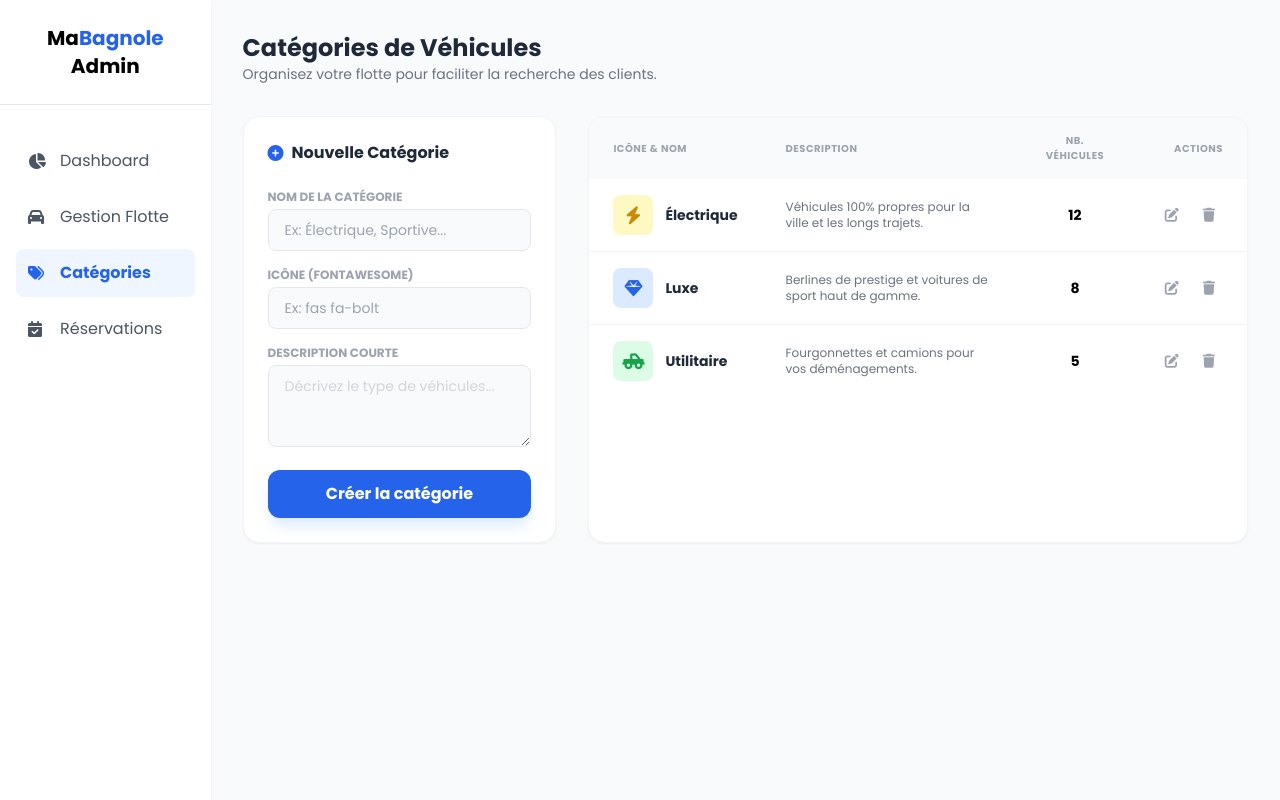
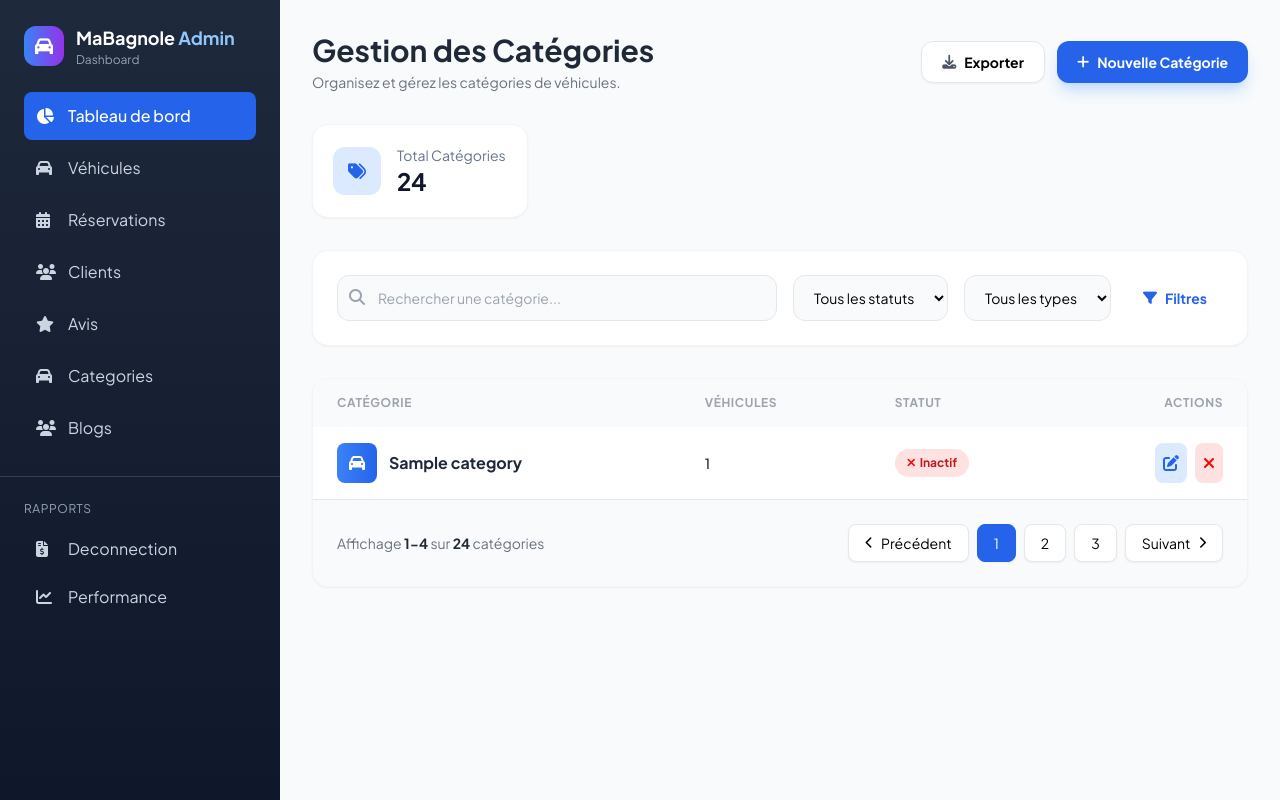
Before and after one commit to mohamedAttefi/Mabagnole-V2, a PHP site: the page made by admin/Gestion_des_catégories/categories.php in a window 1280 px wide. Run offline with PHP 8.4, Linux system fonts and the light colour scheme; the visitor is signed in with stand-in values (Sample User, id 1); tables that the repository leaves empty or names only in its code hold one stand-in row (values such as "Sample post"); some libraries are stand-ins or nearby versions.

Commit message:
update categories display for admin

```diff
--- a/admin/Gestion_des_catégories/categories.php
+++ b/admin/Gestion_des_catégories/categories.php
@@ -1,139 +1,220 @@
-<!DOCTYPE html>
-<html lang="fr">
-<head>
-    <meta charset="UTF-8">
-    <meta name="viewport" content="width=device-width, initial-scale=1.0">
-    <title>Gestion Catégories - Admin MaBagnole</title>
-    <script src="https://cdn.tailwindcss.com"></script>
-    <link href="https://fonts.googleapis.com/css2?family=Poppins:wght@300;400;500;600;700&display=swap" rel="stylesheet">
-    <link rel="stylesheet" href="https://cdnjs.cloudflare.com/ajax/libs/font-awesome/6.4.0/css/all.min.css">
-    <style>body { font-family: 'Poppins', sans-serif; }</style>
-</head>
-<body class="bg-gray-50">
+<?php
+session_start();
 
-    <div class="flex min-h-screen">
-        <aside class="w-64 bg-white shadow-sm hidden lg:flex flex-col sticky top-0 h-screen">
-            <div class="p-6 border-b text-center">
-                <span class="text-xl font-bold">Ma<span class="text-blue-600">Bagnole</span> Admin</span>
+if (!isset($_SESSION['user_id']) || $_SESSION['user_role'] !== 'admin') {
+    header('Location: ../index.php');
+    exit();
+}
+include "../../classes/Categorie.php";
+
+$categories = Categorie::all();
+
+if (isset($_GET["id_active"])) {
+    Categorie::updateStatus(1, $_GET["id_active"]);
+    header("location: categories.php");
+}
+if (isset($_GET["id_desactive"])) {
+    Categorie::updateStatus(0, $_GET["id_desactive"]);
+    header("location: categories.php");
+}
+include "../header.php";
+
+
+?>
+
+<main class="main-content">
+    <div class="p-6 lg:p-8 pt-20 lg:pt-8">
+        <!-- Page Header -->
+        <div class="flex flex-col md:flex-row justify-between items-start md:items-center mb-8 gap-4">
+            <div>
+                <h1 class="text-2xl lg:text-3xl font-bold text-gray-800">Gestion des Catégories</h1>
+                <p class="text-sm text-gray-500 mt-1">Organisez et gérez les catégories de véhicules.</p>
             </div>
-            <nav class="flex-grow p-4 space-y-2 mt-4">
-                <a href="admin-dashboard.html" class="flex items-center gap-3 p-3 text-gray-600 hover:bg-gray-50 rounded-lg">
-                    <i class="fas fa-chart-pie w-5"></i> Dashboard
+            <div class="flex gap-3">
+                <button class="bg-white border border-gray-200 px-5 py-2.5 rounded-xl text-sm font-bold flex items-center gap-2 hover:bg-gray-50 transition shadow-sm">
+                    <i class="fas fa-download text-gray-600"></i> Exporter
+                </button>
+                <a href="categories-add.php" class="bg-blue-600 text-white px-5 py-2.5 rounded-xl text-sm font-bold flex items-center gap-2 hover:bg-blue-700 transition shadow-lg shadow-blue-200">
+                    <i class="fas fa-plus"></i> Nouvelle Catégorie
                 </a>
-                <a href="admin-fleet.html" class="flex items-center gap-3 p-3 text-gray-600 hover:bg-gray-50 rounded-lg">
-                    <i class="fas fa-car w-5"></i> Gestion Flotte
-                </a>
-                <a href="admin-categories.html" class="flex items-center gap-3 p-3 bg-blue-50 text-blue-600 rounded-lg font-bold">
-                    <i class="fas fa-tags w-5"></i> Catégories
-                </a>
-                <a href="admin-bookings.html" class="flex items-center gap-3 p-3 text-gray-600 hover:bg-gray-50 rounded-lg">
-                    <i class="fas fa-calendar-check w-5"></i> Réservations
-                </a>
-            </nav>
-        </aside>
-
-        <main class="flex-grow p-8">
-            <div class="mb-8">
-                <h1 class="text-2xl font-bold text-gray-800">Catégories de Véhicules</h1>
-                <p class="text-sm text-gray-500">Organisez votre flotte pour faciliter la recherche des clients.</p>
+            </div>
         </div>
 
-            <div class="grid grid-cols-1 xl:grid-cols-3 gap-8">
-
-                <div class="bg-white p-6 rounded-2xl shadow-sm border border-gray-100 h-fit">
-                    <h2 class="font-bold text-gray-800 mb-6 flex items-center gap-2">
-                        <i class="fas fa-plus-circle text-blue-600"></i> Nouvelle Catégorie
-                    </h2>
-                    <form class="space-y-4">
-                        <div>
-                            <label class="block text-xs font-bold text-gray-400 uppercase mb-1">Nom de la catégorie</label>
-                            <input type="text" placeholder="Ex: Électrique, Sportive..." class="w-full px-4 py-2.5 bg-gray-50 border rounded-lg outline-none focus:ring-2 focus:ring-blue-600 transition text-sm">
+        <!-- Stats Cards -->
+        <div class="grid grid-cols-1 sm:grid-cols-2 lg:grid-cols-4 gap-6 mb-8">
+            <div class="bg-white p-5 rounded-2xl shadow-sm border border-gray-100 hover:shadow-md transition">
+                <div class="flex items-center gap-4">
+                    <div class="w-12 h-12 bg-blue-100 rounded-xl flex items-center justify-center">
+                        <i class="fas fa-tags text-blue-600 text-lg"></i>
                     </div>
                     <div>
-                            <label class="block text-xs font-bold text-gray-400 uppercase mb-1">Icône (FontAwesome)</label>
-                            <input type="text" placeholder="Ex: fas fa-bolt" class="w-full px-4 py-2.5 bg-gray-50 border rounded-lg outline-none focus:ring-2 focus:ring-blue-600 transition text-sm">
+                        <p class="text-slate-500 text-sm">Total Catégories</p>
+                        <p class="text-2xl font-bold text-slate-900">24</p>
                     </div>
-                        <div>
-                            <label class="block text-xs font-bold text-gray-400 uppercase mb-1">Description courte</label>
-                            <textarea rows="3" class="w-full px-4 py-2.5 bg-gray-50 border rounded-lg outline-none focus:ring-2 focus:ring-blue-600 transition text-sm placeholder:text-gray-300" placeholder="Décrivez le type de véhicules..."></textarea>
                 </div>
-                        <button class="w-full bg-blue-600 text-white font-bold py-3 rounded-xl shadow-lg shadow-blue-100 hover:bg-blue-700 transition">
-                            Créer la catégorie
-                        </button>
-                    </form>
+            </div>
         </div>
 
-                <div class="xl:col-span-2 bg-white rounded-2xl shadow-sm border border-gray-100 overflow-hidden">
-                    <table class="w-full text-left">
-                        <thead class="bg-gray-50 text-[10px] text-gray-400 uppercase font-bold tracking-wider">
-                            <tr>
-                                <th class="px-6 py-4">Icône & Nom</th>
-                                <th class="px-6 py-4">Description</th>
-                                <th class="px-6 py-4 text-center">Nb. Véhicules</th>
+        <!-- Search and Filter Bar -->
+        <div class="bg-white p-6 rounded-2xl shadow-sm border border-gray-100 mb-8">
+            <div class="flex flex-col lg:flex-row gap-4 items-center">
+                <div class="relative flex-grow">
+                    <input type="text"
+                        placeholder="Rechercher une catégorie..."
+                        class="w-full pl-10 pr-4 py-3 bg-gray-50 border border-gray-200 rounded-xl text-sm outline-none focus:ring-2 focus:ring-blue-600 focus:border-blue-600">
+                    <i class="fas fa-search absolute left-3 top-3.5 text-gray-400"></i>
+                </div>
+
+                <select class="bg-gray-50 border border-gray-200 rounded-xl px-4 py-3 text-sm outline-none focus:ring-2 focus:ring-blue-600">
+                    <option>Tous les statuts</option>
+                    <option>Actif</option>
+                    <option>Inactif</option>
+                    <option>En archive</option>
+                </select>
+
+                <select class="bg-gray-50 border border-gray-200 rounded-xl px-4 py-3 text-sm outline-none focus:ring-2 focus:ring-blue-600">
+                    <option>Tous les types</option>
+                    <option>Voiture</option>
+                    <option>SUV</option>
+                    <option>Utilitaire</option>
+                    <option>Moto</option>
+                    <option>Camion</option>
+                </select>
+
+                <button class="text-sm text-blue-600 font-bold hover:bg-blue-50 px-4 py-3 rounded-xl transition flex items-center gap-2 whitespace-nowrap">
+                    <i class="fas fa-filter"></i>
+                    Filtres
+                </button>
+            </div>
+        </div>
+
+        <!-- Categories Table -->
+        <div class="bg-white rounded-2xl shadow-sm border border-gray-100 overflow-hidden">
+            <div class="overflow-x-auto">
+                <table class="w-full min-w-[900px]">
+                    <thead class="bg-gray-50">
+                        <tr class="text-gray-400 text-xs uppercase tracking-wider font-bold">
+                            <th class="px-6 py-4 text-left">Catégorie</th>
+                            <th class="px-6 py-4 text-left">Véhicules</th>
+                            <th class="px-6 py-4 text-left">Statut</th>
                             <th class="px-6 py-4 text-right">Actions</th>
                         </tr>
                     </thead>
-                        <tbody class="divide-y divide-gray-100 text-sm">
+                    <tbody class="divide-y divide-gray-100">
+                        <?php foreach ($categories as $categorie) { ?>
                             <tr class="hover:bg-gray-50 transition">
                                 <td class="px-6 py-4">
                                     <div class="flex items-center gap-3">
-                                        <div class="w-10 h-10 bg-yellow-100 text-yellow-600 rounded-lg flex items-center justify-center">
-                                            <i class="fas fa-bolt text-lg"></i>
+                                        <div class="w-10 h-10 rounded-lg bg-gradient-to-r from-blue-500 to-blue-600 flex items-center justify-center">
+                                            <i class="fas fa-car text-white"></i>
                                         </div>
-                                        <span class="font-bold text-gray-800">Électrique</span>
+                                        <div>
+                                            <p class="font-bold text-gray-800"><?= $categorie["nom"] ?></p>
+                                        </div>
                                     </div>
                                 </td>
-                                <td class="px-6 py-4 text-gray-500 text-xs">Véhicules 100% propres pour la ville et les longs trajets.</td>
-                                <td class="px-6 py-4 text-center font-bold">12</td>
-                                <td class="px-6 py-4 text-right">
+
+                                <td class="px-6 py-4">
+                                    <div class="space-y-1">
+                                        <p class="text-sm font-medium text-gray-800"><?= Categorie::countVehicle($categorie["nom"])["count"] ?></p>
+                                    </div>
+                                </td>
+                                <td class="px-6 py-4">
+                                    <?php if ($categorie["disponible"] == 1) { ?>
+                                        <span class="inline-flex items-center gap-1 bg-green-100 text-green-700 text-xs font-bold px-3 py-1.5 rounded-full">
+                                            <i class="fas fa-check-circle text-xs"></i>
+                                            Actif
+                                        </span>
+                                    <?php } else { ?>
+                                        <span class="inline-flex items-center gap-1 bg-red-100 text-red-700 text-xs font-bold px-3 py-1.5 rounded-full">
+                                            <i class="fa-solid fa-xmark" style="color: #ff0000;"></i> Inactif
+                                        </span>
+                                    <?php } ?>
+
+                                </td>
+                                <td class="px-6 py-4">
                                     <div class="flex justify-end gap-2">
-                                        <button class="p-2 text-gray-400 hover:text-blue-600 transition"><i class="fas fa-edit"></i></button>
-                                        <button class="p-2 text-gray-400 hover:text-red-600 transition"><i class="fas fa-trash"></i></button>
+                                        <a href="categories-edit.php?id=<?= $categorie["id"] ?>" class="bg-blue-100 text-blue-600 p-2 rounded-lg hover:bg-blue-200 transition" title="Éditer">
+                                            <i class="fas fa-edit"></i>
+                                        </a>
+                                        <?php if ($categorie["disponible"] == 0) { ?>
+
+                                            <a href="categories.php?id_active=<?= $categorie["id"] ?>" class="bg-green-100 text-green-600 p-2 rounded-lg hover:bg-green-200 transition" title="Activeé">
+                                                <i class="fas fa-check-circle"></i>
+                                            </a>
+                                        <?php } else { ?>
+                                            <a href="categories.php?id_desactive=<?= $categorie["id"] ?>" class="bg-red-100 text-red-600 p-2 rounded-lg hover:bg-red-200 transition" title="Desactiveé">
+                                                <i class="fa-solid fa-xmark" style="color: #ff0000;"></i>
+                                            </a>
+                                        <?php } ?>
                                     </div>
                                 </td>
                             </tr>
-                            <tr class="hover:bg-gray-50 transition">
-                                <td class="px-6 py-4">
-                                    <div class="flex items-center gap-3">
-                                        <div class="w-10 h-10 bg-blue-100 text-blue-600 rounded-lg flex items-center justify-center">
-                                            <i class="fas fa-gem text-lg"></i>
-                                        </div>
-                                        <span class="font-bold text-gray-800">Luxe</span>
-                                    </div>
-                                </td>
-                                <td class="px-6 py-4 text-gray-500 text-xs">Berlines de prestige et voitures de sport haut de gamme.</td>
-                                <td class="px-6 py-4 text-center font-bold">8</td>
-                                <td class="px-6 py-4 text-right">
-                                    <div class="flex justify-end gap-2">
-                                        <button class="p-2 text-gray-400 hover:text-blue-600 transition"><i class="fas fa-edit"></i></button>
-                                        <button class="p-2 text-gray-400 hover:text-red-600 transition"><i class="fas fa-trash"></i></button>
-                                    </div>
-                                </td>
-                            </tr>
-                            <tr class="hover:bg-gray-50 transition">
-                                <td class="px-6 py-4">
-                                    <div class="flex items-center gap-3">
-                                        <div class="w-10 h-10 bg-green-100 text-green-600 rounded-lg flex items-center justify-center">
-                                            <i class="fas fa-truck-pickup text-lg"></i>
-                                        </div>
-                                        <span class="font-bold text-gray-800">Utilitaire</span>
-                                    </div>
-                                </td>
-                                <td class="px-6 py-4 text-gray-500 text-xs">Fourgonnettes et camions pour vos déménagements.</td>
-                                <td class="px-6 py-4 text-center font-bold">5</td>
-                                <td class="px-6 py-4 text-right">
-                                    <div class="flex justify-end gap-2">
-                                        <button class="p-2 text-gray-400 hover:text-blue-600 transition"><i class="fas fa-edit"></i></button>
-                                        <button class="p-2 text-gray-400 hover:text-red-600 transition"><i class="fas fa-trash"></i></button>
-                                    </div>
-                                </td>
-                            </tr>
+                        <?php } ?>
                     </tbody>
                 </table>
             </div>
+
+            <!-- Pagination -->
+            <div class="p-6 bg-gray-50 border-t border-gray-200">
+                <div class="flex flex-col sm:flex-row justify-between items-center gap-4">
+                    <p class="text-sm text-gray-500">
+                        Affichage <span class="font-bold text-gray-800">1-4</span> sur <span class="font-bold text-gray-800">24</span> catégories
+                    </p>
+                    <div class="flex gap-2">
+                        <button class="px-4 py-2 bg-white border border-gray-200 rounded-lg hover:bg-gray-100 transition shadow-sm flex items-center gap-2 text-sm">
+                            <i class="fas fa-chevron-left text-xs"></i>
+                            <span>Précédent</span>
+                        </button>
+                        <button class="px-4 py-2 bg-blue-600 text-white border border-blue-600 rounded-lg hover:bg-blue-700 transition shadow-sm text-sm">
+                            1
+                        </button>
+                        <button class="px-4 py-2 bg-white border border-gray-200 rounded-lg hover:bg-gray-100 transition shadow-sm text-sm">
+                            2
+                        </button>
+                        <button class="px-4 py-2 bg-white border border-gray-200 rounded-lg hover:bg-gray-100 transition shadow-sm text-sm">
+                            3
+                        </button>
+                        <button class="px-4 py-2 bg-white border border-gray-200 rounded-lg hover:bg-gray-100 transition shadow-sm flex items-center gap-2 text-sm">
+                            <span>Suivant</span>
+                            <i class="fas fa-chevron-right text-xs"></i>
+                        </button>
+                    </div>
+                </div>
+            </div>
+        </div>
     </div>
 </main>
-    </div>
+
+<script>
+    // Mobile sidebar toggle functionality
+    const mobileMenuToggle = document.getElementById('mobileMenuToggle');
+    const sidebar = document.querySelector('.sidebar');
+    const overlay = document.getElementById('overlay');
+
+    if (mobileMenuToggle && sidebar && overlay) {
+        mobileMenuToggle.addEventListener('click', function() {
+            sidebar.classList.toggle('active');
+            overlay.classList.toggle('hidden');
+        });
+
+        overlay.addEventListener('click', function() {
+            sidebar.classList.remove('active');
+            overlay.classList.add('hidden');
+        });
+
+        // Close sidebar when clicking on a link (mobile)
+        sidebar.querySelectorAll('a').forEach(link => {
+            link.addEventListener('click', function() {
+                if (window.innerWidth < 1024) {
+                    sidebar.classList.remove('active');
+                    overlay.classList.add('hidden');
+                }
+            });
+        });
+    }
+</script>
 
 </body>
+
 </html>
```
Lines whose indentation alone changed are shown as unchanged.
